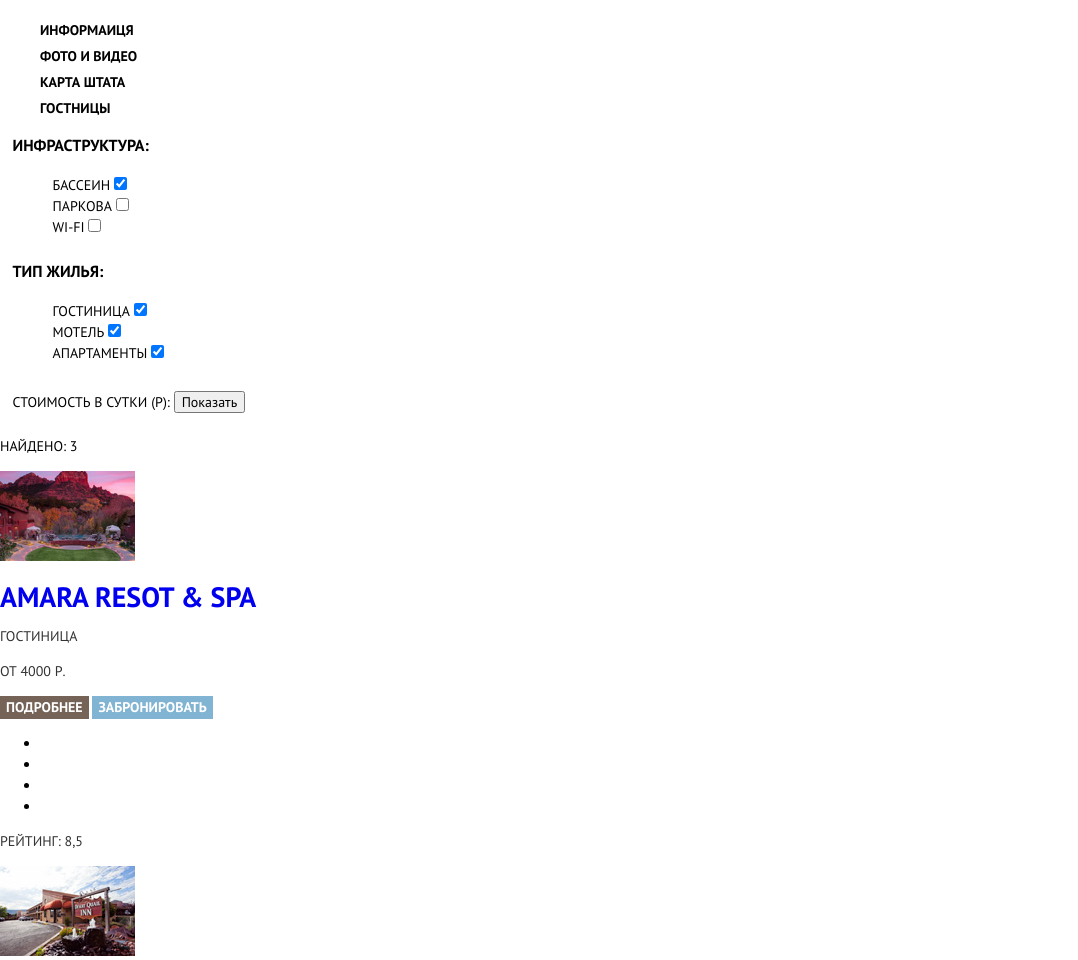
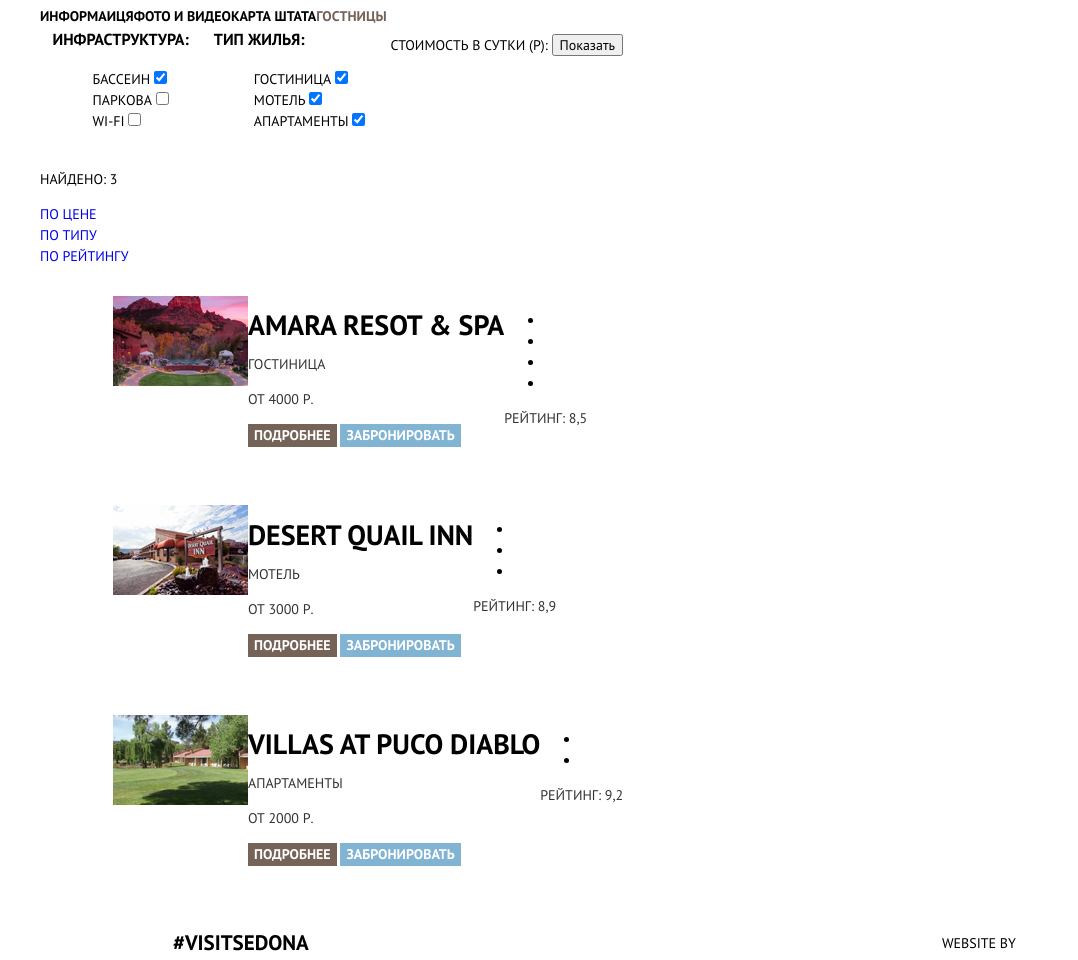
Before and after one commit to VladaBelopolskaya/432959-sedona, a plain HTML site: page hotels.html in a window 1280 px wide. Shown: the part 73-1033 px from the top of the page, without its empty margins (0-1078 px from the left). Drawn offline with Linux system fonts and the light colour scheme.

Commit message:
Задание 6

```diff
--- a/css/style.css
+++ b/css/style.css
@@ -70,7 +70,17 @@ a {
   clip: rect(0 0 0 0);
 }
 
-.navigation {
+.container {
+  width: 1200px;
+  margin: 0 auto;
+  padding: 0;
+}
+
+.main-navigation {
+  margin: 0;
+  padding: 0;
+  display: flex;
+
   font-size: 14px;
   font-weight: 700;
   line-height: 26px;
@@ -81,15 +91,15 @@ a {
   list-style: none;
 }
 
-.navigation a {
+.main-navigation a {
   color: #000000;
 }
 
-.navigation a:hover, .navigation a:focus {
+.main-navigation a:hover, .main-navigation a:focus {
   color: #81b3d2;
 }
 
-.navigation a:active {
+.main-navigation a:active {
   color: rgba (0,0,0,0.3);
 }
 
@@ -100,18 +110,47 @@ a {
 
 .description h1 {
   font-size: 21px;
+  width: 455px;
+  padding: 0;
+  margin-left: auto;
+  margin-right: auto;
+  margin-bottom: 40px;
+}
+
+.description p {
+  margin-bottom: 58px;
+}
+
+.description p, .life-item p, {
+  color: #333333;
 }
 
 .features-list, .life-list {
   list-style: none;
+  margin: 0;
+  padding: 0;
+  display: flex;
+  flex-wrap: wrap;
+}
+
+.filters-list {
+  margin: 0;
+  padding: 0;
+  display: flex;
 }
 
 .feature-item, .life-item {
   text-align: center;
 }
 
-.description p, .life-item p, {
-  color: #333333;
+.life-item {
+  width: 400px;
+}
+
+/* почему не работает? */
+
+.feature-item .bridge {
+  width: 1200px;
 }
 
 .feature-item:nth-child(1) {
@@ -176,14 +215,16 @@ a {
   color: #000000;
   background-color: rgba(255,255,255,0.9);
   line-height: 26px;
+  margin-top: 0;
+  padding: 35px 0;
 }
 
-.hashtag {
+.footer-hashtag {
   font-size: 21px;
   font-weight: 700;
 }
 
-.active-page {
+.active-page a {
   color: #766357;
 }
 
@@ -200,11 +241,15 @@ a {
   list-style: none;
 }
 
-.housing h1:hover, .housing h1:focus {
+.housing a {
+  color: rgb(0,0,0);
+}
+
+.housing a:hover, .housing a:focus {
   color: #81b3d2;
 }
 
-.housing h1:active {
+.housing a:active {
   color: rgba(0,0,0,0.3);
 }
 
@@ -247,3 +292,53 @@ a {
   color: rgba(255,255,255,0.3);
   background-color: #5496bd;
 }
+
+.main-header {
+  margin-bottom: 0;
+}
+
+.main-header-logo {
+  width: 140px;
+  height: 70px;
+}
+
+
+.footer-hashtag {
+  margin: 0;
+  width: 136px;
+  margin-right: 255px;
+  margin-left: 133px;
+}
+
+.footer-social {
+  margin: 0;
+  width: 150px;
+}
+
+.footer-copyright {
+  margin: 0;
+  width: 198px;
+  margin-left: 228px;
+}
+
+
+.main-footer .container {
+  display: flex;
+}
+
+.sort-list{
+  list-style: none;
+  margin: 0;
+  padding: 0;
+}
+
+.housing {
+  margin: 0;
+  padding: 0;
+  display: flex;
+  padding-top: 29px;
+  padding-bottom: 29px;
+  padding-left: 73px;
+  padding-right: 73px;
+
+}
--- a/hotels.html
+++ b/hotels.html
@@ -10,10 +10,10 @@
 </head>
 
 <body>
-  <header>
-      <img src="img/logo.png" alt="logo">
+  <header class="main-header container">
+    <img class="main-header-logo" src="img/logo.png" alt="logo">
     <nav>
-      <ul class="navigation">
+      <ul class="main-navigation">
         <li class="navigation-item"><a href="#">Информаиця</a></li>
         <li class="navigation-item"><a href="#">Фото и видео</a></li>
         <li class="navigation-item"><a href="#">Карта штата</a></li>
@@ -21,10 +21,11 @@
       </ul>
     </nav>
   </header>
-  <main>
+  <main class="container">
     <section class="filters">
       <h2 class="visually-hidden">Фильтр товаров</h2>
       <form method="get" action="https://echo.htmlacademy.ru">
+        <div class="filters-list">
           <fieldset>
             <legend>Инфраструктура:</legend>
             <ul>
@@ -64,16 +65,25 @@
             <!-- ползунок пока не понимаю как делать -->
             <button type="submit">Показать</button>
           </fieldset>
+        </div>
       </form>
     </section>
     <section class="sort">
       <h2 class="visually-hidden">Сортировка</h2>
       <p>Найдено: 3</p>
-      <!-- Это размечать как форму с типом radio? -->
+      <ul class="sort-list">
+        <li><a href="#">По цене</a></li>
+        <li><a href="#">По типу</a></li>
+        <li><a href="#">По рейтингу</a></li>
+        <li><a href="#"><span class="visually-hidden">По возрастанию</span></a></li>
+        <li><a href="#"><span class="visually-hidden">По убыванию</span></a></li>
+      </ul>
     </section>
-    <!-- Может их тоже разметить списком как в барбершопе? -->
     <article class="housing">
+      <div class="housing-img">
         <img src="img/amara.jpg" alt="hotel">
+      </div>
+      <div class="housing-about">
         <h1>
           <a href="#">Amara resot & spa</a>
         </h1>
@@ -89,6 +99,8 @@
         <button type="button" class="button book">
                    Забронировать
                 </button>
+      </div>
+      <div class="housing-rate">
         <span class="visually-hidden">4 звезды</span>
         <ul>
           <li></li>
@@ -99,9 +111,13 @@
         <p>
           Рейтинг: 8,5
         </p>
+      </div>
     </article>
     <article class="housing">
+      <div class="housing-img">
         <img src="img/desert.jpg" alt="hotel">
+      </div>
+      <div class="housing-about">
         <h1>
           <a href="#">Desert Quail Inn</a>
         </h1>
@@ -117,6 +133,8 @@
         <button type="button" class="button book">
                    Забронировать
                 </button>
+      </div>
+      <div class="housing-rate">
         <span class="visually-hidden">3 звезды</span>
         <ul>
           <li></li>
@@ -126,9 +144,13 @@
         <p>
           Рейтинг: 8,9
         </p>
+      </div>
     </article>
     <article class="housing">
+      <div class="housing-img">
         <img src="img/villas.jpg" alt="hotel">
+      </div>
+      <div class="housing-about">
         <h1>
           <a href="#">Villas at Puco Diablo</a>
         </h1>
@@ -144,6 +166,8 @@
         <button type="button" class="button book">
                    Забронировать
                 </button>
+      </div>
+      <div class="housing-rate">
         <span class="visually-hidden">2 звезды</span>
         <ul>
           <li></li>
@@ -152,15 +176,15 @@
         <p>
           Рейтинг: 9,2
         </p>
+      </div>
     </article>
   </main>
-  <footer>
-    <div>
-      <p>
+  <footer class="main-footer">
+    <div class="container">
+      <p class="footer-hashtag">
         #visitsedona
       </p>
-    </div>
-    <div>
+      <div class="footer-social">
         <a href="#">
             <span class="visually-hidden">Twitter</span></a>
         <a href="#">
@@ -168,11 +192,11 @@
         <a href="#">
             <span class="visually-hidden">Youtube</span></a>
       </div>
-    <div>
-      <p>
+      <p class="footer-copyright">
         Website by
+        <a href="https://htmlacademy.ru/intensive/htmlcss">
+            <span class="visually-hidden">html academy</span></a>
       </p>
-      <a href="https://htmlacademy.ru/intensive/htmlcss">html academy</a>
     </div>
   </footer>
 </body>
```
Also changed, not shown: index.html (+18 -20 lines). Lines whose indentation alone changed are shown as unchanged.
